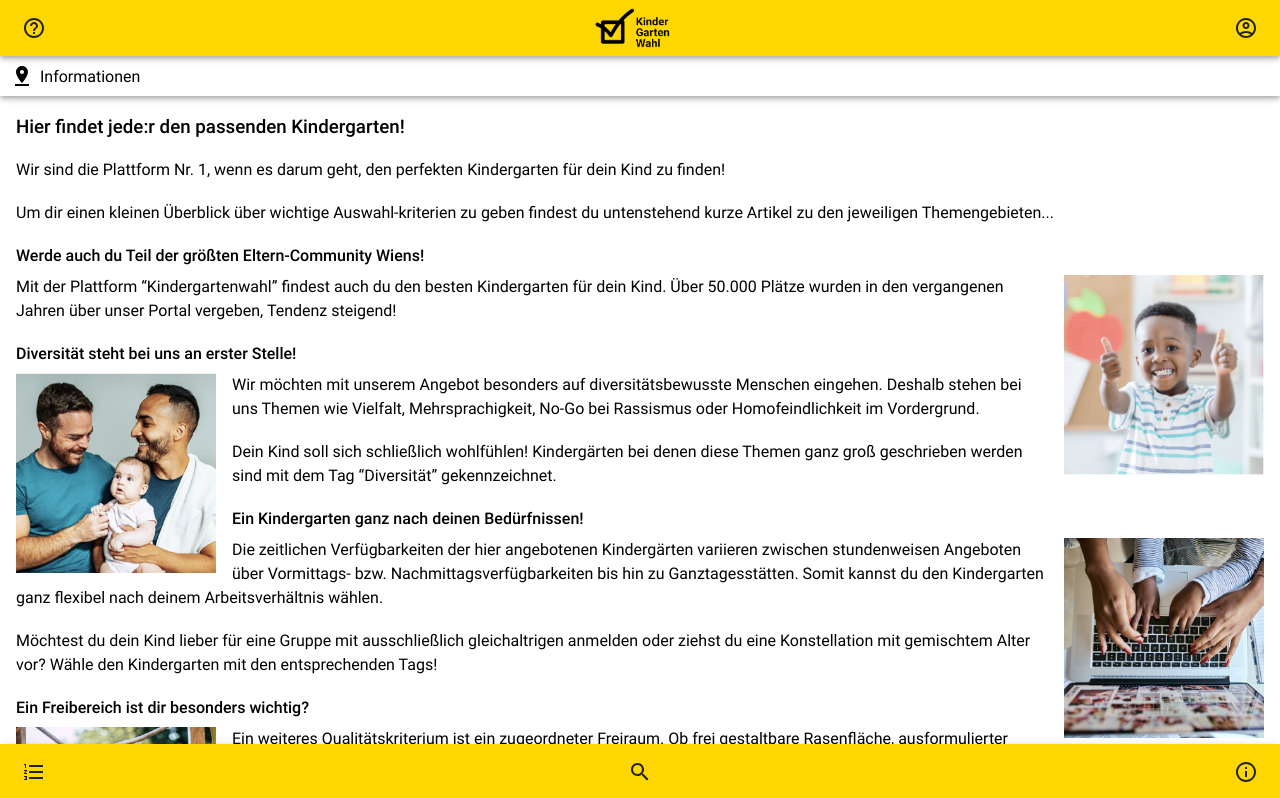
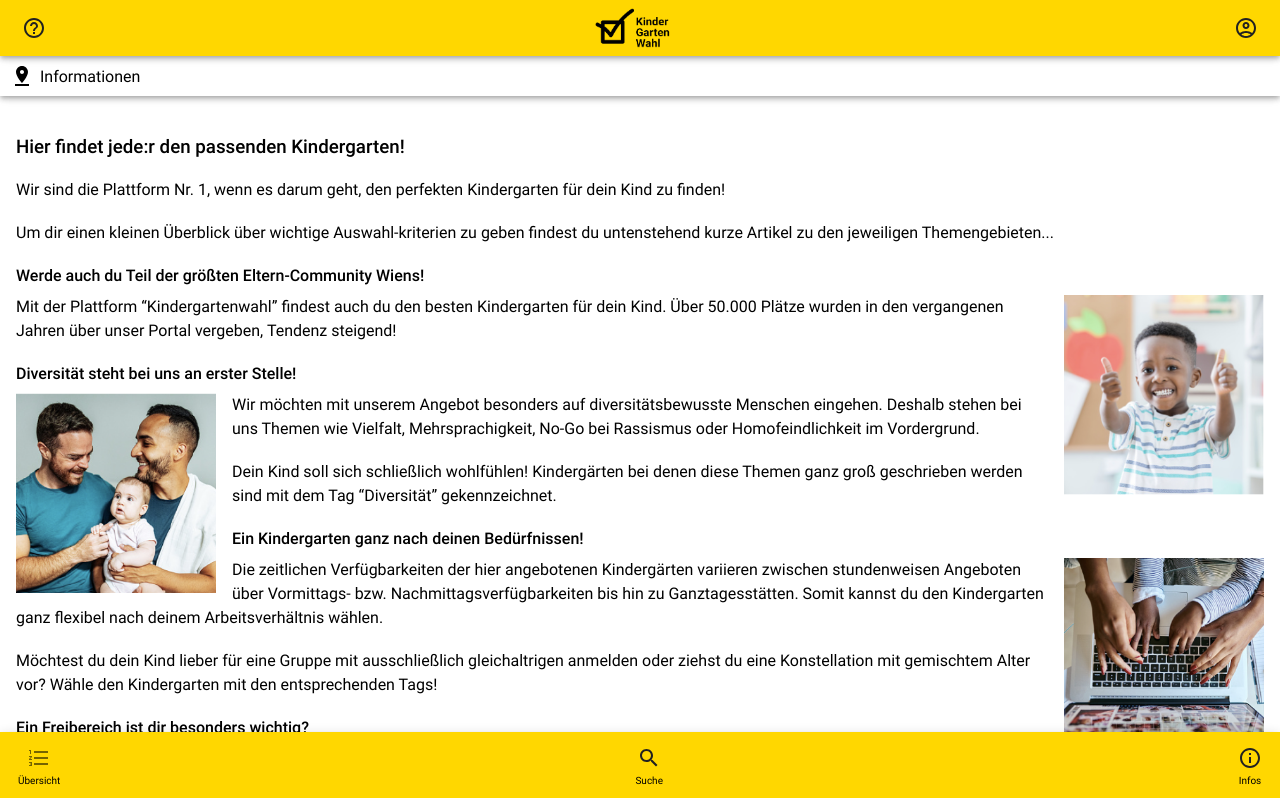
Before and after one commit to Sophie-Zulinski/kindergarten-usability, a React (Create React App) app: page /information in a window 1280 px wide. Shown: the top 798 px of the page. Built offline with nearby package versions, Linux system fonts and the light colour scheme.

Commit message:
minor changes

```diff
--- a/src/App.js
+++ b/src/App.js
@@ -31,8 +31,8 @@ const titles = {
     document: "Kindergartenwahl: Suche",
   },
   "/results": {
-    header: "Liste der Kindergärten",
-    document: "Kindergartenwahl: Liste der Kindergärten",
+    header: "Liste der verfügbaren Kindergärten",
+    document: "Kindergartenwahl: Liste der verfügbaren Kindergärten",
   },
   "/details": {
     header: "Details",
--- a/src/components/Footer.js
+++ b/src/components/Footer.js
@@ -34,23 +34,37 @@ function Footer() {
 
   return (
     <div className="footer">
+      <div className="footer-menu footer-menu-left col center-vertical">
         <IconButton
           onClick={handleClickResultsList}
-        color="secondary"
-        sx={{ marginLeft: "14px" }}
+          sx={{ padding: "0 0 5px 0" }}
         >
           <FormatListNumberedOutlined />
         </IconButton>
-      <IconButton onClick={openSearch} color="secondary">
+        <p>Übersicht</p>
+      </div>
+
+      <div className="footer-menu col center-vertical">
+        <IconButton
+          onClick={openSearch}
+          color="secondary"
+          sx={{ padding: "0 0 5px 0" }}
+        >
           <Search />
         </IconButton>
+        <p>Suche</p>
+      </div>
+
+      <div className="footer-menu footer-menu-right col center-vertical">
         <IconButton
           onClick={openInfo}
           color="secondary"
-        sx={{ marginRight: "14px" }}
+          sx={{ padding: "0 0 5px 0" }}
         >
           <InfoOutlined />
         </IconButton>
+        <p>Infos</p>
+      </div>
     </div>
   );
 }
--- a/src/index.scss
+++ b/src/index.scss
@@ -52,6 +52,11 @@ h5 {
   z-index: 2;
 }
 
+.alert {
+  margin-top: 25px;
+  width: 100%;
+}
+
 .landing-page {
   position: relative;
   height: 100vh;
@@ -90,11 +95,12 @@ h5 {
 
   .headline-box {
     margin-top: 116px;
+  }
 
-    .headline {
-      font-weight: 500;
-      margin-bottom: 20px;
-    }
+  .headline {
+    font-weight: 500;
+    margin-bottom: 20px;
+    margin-top: 20px;
   }
 
   .paragraph {
@@ -131,8 +137,8 @@ h5 {
 
 .btn__up {
   position: fixed;
-  bottom: 80px;
-  right: 30px;
+  bottom: 95px;
+  right: 20px;
   background-color: #fff;
   border: 3px solid #343434;
   border-radius: 40px;
@@ -185,8 +191,8 @@ h5 {
 
 .bottomline {
   font-weight: 500;
-  margin-top: 20px;
-  margin-bottom: 20px;
+  // margin-top: 20px;
+  // margin-bottom: 20px;
 }
 
 .availability {
@@ -293,7 +299,8 @@ h5 {
   border-radius: 4px;
   left: 50%;
   transform: translate(-50%, 0%);
-  width: 250px;
+  width: calc(100% - 20px);
+  height: 60px;
   z-index: 1000;
   align-items: center;
   box-shadow: 0px 3px 5px -1px rgba(0, 0, 0, 0.2),
@@ -303,7 +310,7 @@ h5 {
   line-height: 1.43;
   letter-spacing: 0.01071em;
   color: #fff;
-  top: 5%;
+  top: 68px;
 
   &-info {
     background-color: #212121;
@@ -329,7 +336,7 @@ h5 {
 
 .footer {
   position: fixed;
-  height: 56px;
+  height: 68px;
   bottom: 0;
   width: 100vw;
   background-color: #ffd700;
@@ -340,10 +347,22 @@ h5 {
   justify-content: space-between;
 }
 
+.footer-menu {
+  font-size: 10px;
+
+  &-left {
+    margin-left: 18px;
+  }
+
+  &-right {
+    margin-right: 18px;
+  }
+}
+
 .not-found {
   margin-top: 30px;
 }
 
 .bottom-spacer {
-  margin-bottom: 56px;
+  margin-bottom: 68px;
 }
--- a/src/pages/DetailPage.js
+++ b/src/pages/DetailPage.js
@@ -71,12 +71,11 @@ function DetailPage({ title }) {
       <div className="headline-box col center-all">
         <MobileStepper
           variant="dots"
-          steps={5}
-          activeStep={2}
+          steps={4}
+          activeStep={1}
           position="static"
           backButton={null}
           nextButton={null}
-          sx={{ marginBottom: "10px" }}
         />
         <h3 className="headline">Hier findest du die Einzelheiten</h3>
       </div>
@@ -244,7 +243,7 @@ function DetailPage({ title }) {
           sx={{
             width: 250,
             marginTop: "24px",
-            marginBottom: "150px",
+            marginBottom: "88px",
           }}
           onClick={handleBackClick}
         >
--- a/src/pages/InformationPage.js
+++ b/src/pages/InformationPage.js
@@ -122,7 +122,7 @@ function InformationPage({ title }) {
             startIcon={<Search />}
             variant="contained"
             sx={{
-              marginBottom: "156px",
+              marginBottom: "88px",
             }}
           >
             <Link to="/search">Zur Suche</Link>
--- a/src/pages/InquiryPage.js
+++ b/src/pages/InquiryPage.js
@@ -4,6 +4,7 @@ import {
   MobileStepper,
   FormHelperText,
   FormControl,
+  Alert,
 } from "@mui/material";
 import { StyledBackButton } from "../components/StyledBackButton";
 import { StyledMainButton } from "../components/StyledMainButton";
@@ -124,12 +125,11 @@ function InquiryPage({ title }) {
       <div className="headline-box col center-all">
         <MobileStepper
           variant="dots"
-          steps={5}
-          activeStep={3}
+          steps={4}
+          activeStep={2}
           position="static"
           backButton={null}
           nextButton={null}
-          sx={{ marginBottom: "10px" }}
         />
         <h3 className="headline">Daten zu deiner Person:</h3>
         <p className="required-description">
@@ -230,7 +230,10 @@ function InquiryPage({ title }) {
         </FormControl>
       </div>
       <div className="col center-vertical">
-        <h3 className="bottomline">Daten zu deinem Kind:</h3>
+        <h3 className="headline">Daten zu deinem Kind:</h3>
+        <p className="required-description">
+          Die mit * gekennzeichneten Felder sind verpflichtend
+        </p>
       </div>
       <div className="input-box">
         <FormControl fullWidth sx={{ marginBottom: "15px" }}>
@@ -313,6 +316,17 @@ function InquiryPage({ title }) {
           placeholder="Verfasse hier deine Nachricht..."
         />
         <div className="col center-all">
+          {(firstNameError ||
+            lastNameError ||
+            phoneNumberError ||
+            mailAddressError ||
+            childFirstNameError ||
+            childLastNameError ||
+            childAgeError) && (
+            <Alert className="alert" severity="error">
+              <p>Fehler bei Eingabe!</p>
+            </Alert>
+          )}
           <StyledMainButton
             startIcon={<ArrowForward />}
             variant="contained"
@@ -323,16 +337,14 @@ function InquiryPage({ title }) {
           >
             Anfrage absenden
           </StyledMainButton>
-
           <h3 className="bottomline">Nochmal Details checken?</h3>
           <StyledBackButton
             startIcon={<ArrowBack />}
             variant="contained"
-            className="btn__start"
             sx={{
               width: 250,
               marginTop: "24px",
-              marginBottom: "100px",
+              marginBottom: "88px",
             }}
             onClick={handleBackClick}
           >
--- a/src/pages/ResultsPage.js
+++ b/src/pages/ResultsPage.js
@@ -37,12 +37,11 @@ function ResultsPage({ title }) {
       <div className="headline-box col center-all">
         <MobileStepper
           variant="dots"
-          steps={5}
-          activeStep={1}
+          steps={4}
+          activeStep={0}
           position="static"
           backButton={null}
           nextButton={null}
-          sx={{ marginBottom: "10px" }}
         />
         <h3 className="headline">Wähle den passenden Kindergarten</h3>
       </div>
@@ -53,7 +52,7 @@ function ResultsPage({ title }) {
           fullWidth
           color="secondary"
           id="search"
-          label="Nach Kindergartenname filtern"
+          label="Nach Name filtern"
           onChange={handleChange}
         />
       </div>
--- a/src/pages/SearchPage.js
+++ b/src/pages/SearchPage.js
@@ -8,7 +8,6 @@ import {
   OutlinedInput,
   Checkbox,
   ListItemText,
-  MobileStepper,
   CircularProgress,
 } from "@mui/material";
 import { Search, ErrorOutline } from "@mui/icons-material";
@@ -127,15 +126,6 @@ function SearchPage({ title }) {
         </div>
       )}
       <div className="headline-box col center-all">
-        <MobileStepper
-          variant="dots"
-          steps={5}
-          activeStep={0}
-          position="static"
-          backButton={null}
-          nextButton={null}
-          sx={{ marginBottom: "10px" }}
-        />
         <h3 className="headline">Deine Suchkriterien</h3>
         <p className="required-description">
           Die mit * gekennzeichneten Felder sind verpflichtend
--- a/src/pages/SuccessPage.js
+++ b/src/pages/SuccessPage.js
@@ -11,15 +11,14 @@ function SuccessPage({ title }) {
 
   return (
     <div className="container col center-all">
-      <div className="headline-box col">
+      <div className="headline-box col center-vertical">
         <MobileStepper
           variant="dots"
-          steps={5}
-          activeStep={4}
+          steps={4}
+          activeStep={3}
           position="static"
           backButton={null}
           nextButton={null}
-          sx={{ marginBottom: "10px" }}
         />
         <h3 className="headline">Vielen Dank!</h3>
       </div>
--- a/src/utils/routes.js
+++ b/src/utils/routes.js
@@ -9,7 +9,11 @@ const routes = [
   { path: "/", component: HomePage, title: "Home" },
   { path: "/information", component: InformationPage, title: "Informationen" },
   { path: "/search", component: SearchPage, title: "Suche" },
-  { path: "/results", component: ResultsPage, title: "Liste der Kindergärten" },
+  {
+    path: "/results",
+    component: ResultsPage,
+    title: "Liste der verfügbaren Kindergärten",
+  },
 ];
 
 export default routes;
```
Lines whose indentation alone changed are shown as unchanged.
